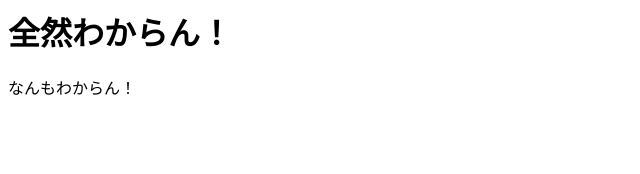
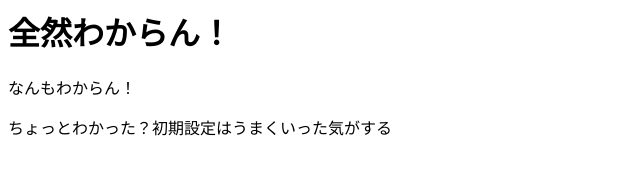
Before and after one commit to SuperMiura/time_Schedule, a plain HTML site: page index.html in a window 1280 px wide. Shown: the whole page, without its empty margins (0-640 px from the left). Drawn offline with Linux system fonts and the light colour scheme.

Commit message:
できたかしら？

```diff
--- a/index.html
+++ b/index.html
@@ -5,4 +5,5 @@
 
     <h1>全然わからん！</h1>
     <p>なんもわからん！</p>
+    <p>ちょっとわかった？初期設定はうまくいった気がする</p>
 </body>
```
